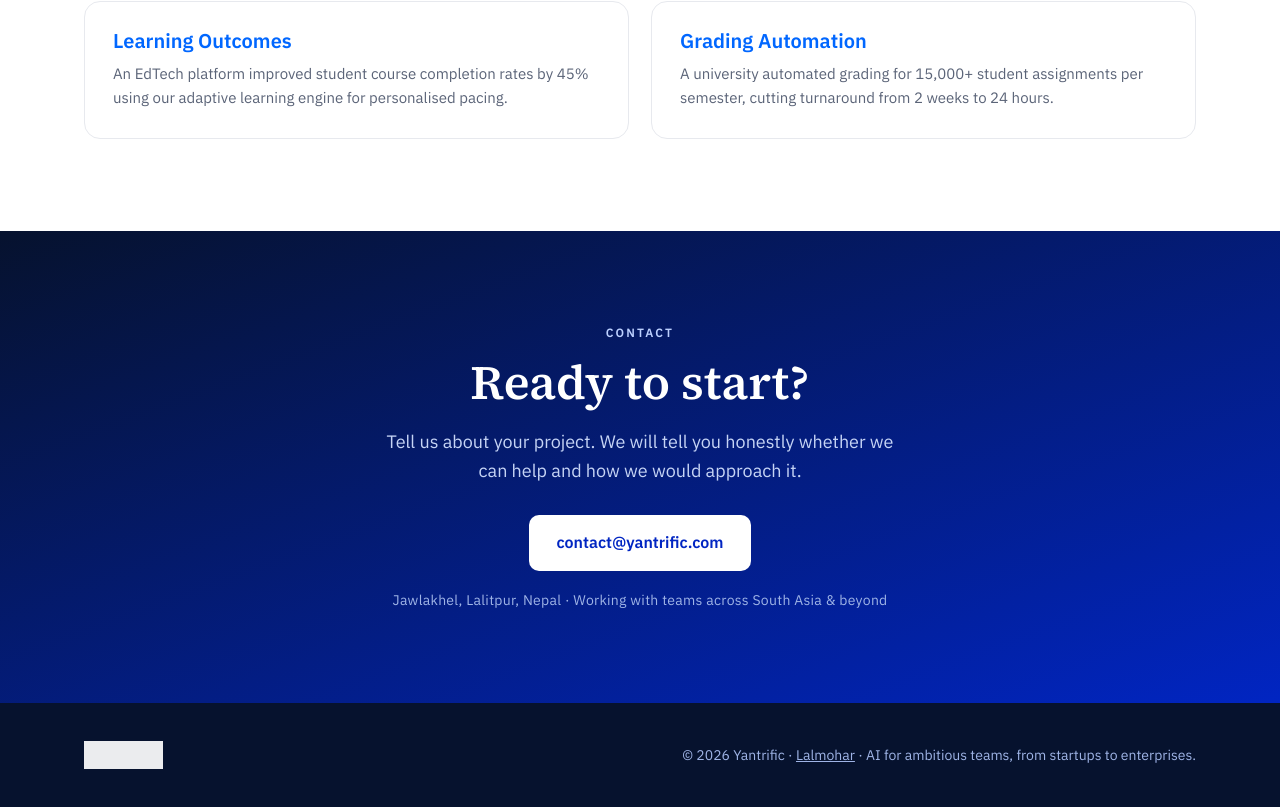
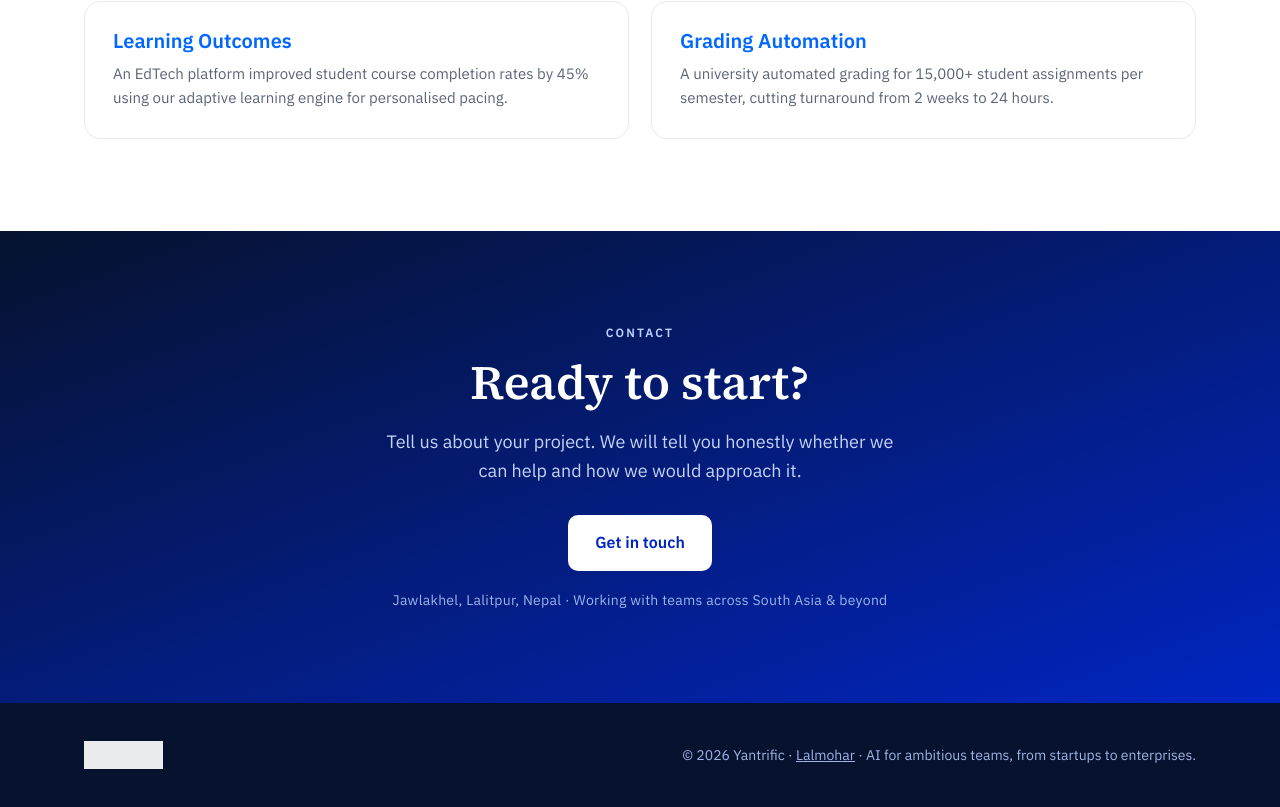
Before and after one commit to kushalbox/yantrific, a React (Vite) app: page /industries/education-edtech in a window 1280 px wide. Shown: the part 2116-2923 px from the top of the page. Built offline with nearby package versions, Linux system fonts and the light colour scheme.

Commit message:
Add ScrollToTop, fix dead CTAs: replace mailto with Link navigation to /#contact

```diff
--- a/src/App.jsx
+++ b/src/App.jsx
@@ -1,4 +1,5 @@
 import { Routes, Route } from 'react-router-dom';
+import ScrollToTop from './components/ScrollToTop';
 import Home from './pages/Home';
 import ServicePage from './pages/ServicePage';
 import IndustryPage from './pages/IndustryPage';
@@ -6,6 +7,8 @@ import ProductPage from './pages/ProductPage';
 
 function App() {
   return (
+    <>
+      <ScrollToTop />
       <Routes>
         <Route path="/" element={<Home />} />
         <Route path="/services/:slug" element={<ServicePage />} />
@@ -13,6 +16,7 @@ function App() {
         <Route path="/products/:slug" element={<ProductPage />} />
         <Route path="*" element={<Home />} />
       </Routes>
+    </>
   );
 }
 
--- /dev/null
+++ b/src/components/ScrollToTop.jsx
@@ -0,0 +1,20 @@
+import { useEffect } from 'react';
+import { useLocation } from 'react-router-dom';
+
+function ScrollToTop() {
+  const { pathname, hash } = useLocation();
+
+  useEffect(() => {
+    if (!hash) {
+      window.scrollTo(0, 0);
+    } else {
+      setTimeout(() => {
+        document.getElementById(hash.replace('#', ''))?.scrollIntoView({ behavior: 'smooth' });
+      }, 100);
+    }
+  }, [pathname, hash]);
+
+  return null;
+}
+
+export default ScrollToTop;
--- a/src/pages/IndustryPage.jsx
+++ b/src/pages/IndustryPage.jsx
@@ -182,7 +182,7 @@ function IndustryPage() {
             <span className="eyebrow">Industry</span>
             <h1 className="page-hero__title">{ind.t}</h1>
             <p className="page-hero__sub">{ind.tagline}</p>
-            <a className="btn btn--primary btn--lg" href="mailto:contact@yantrific.com">Get started</a>
+            <Link className="btn btn--primary btn--lg" to="/#contact">Get started</Link>
           </div>
         </section>
 
@@ -242,7 +242,7 @@ function IndustryPage() {
             <span className="eyebrow eyebrow--light">Contact</span>
             <h2>Ready to start?</h2>
             <p className="contact__sub">Tell us about your project. We will tell you honestly whether we can help and how we would approach it.</p>
-            <a className="btn btn--primary btn--lg" href="mailto:contact@yantrific.com">contact@yantrific.com</a>
+            <Link className="btn btn--primary btn--lg" to="/#contact">Get in touch</Link>
             <p className="contact__loc">Jawlakhel, Lalitpur, Nepal &middot; Working with teams across South Asia &amp; beyond</p>
           </div>
         </section>
--- a/src/pages/ProductPage.jsx
+++ b/src/pages/ProductPage.jsx
@@ -1,3 +1,4 @@
+import { Link } from 'react-router-dom';
 import Nav from '../components/Nav';
 import Footer from '../components/Footer';
 
@@ -27,7 +28,7 @@ function ProductPage() {
             <p className="page-hero__sub">{p.tagline}</p>
             <div className="hero__cta">
               <a className="btn btn--primary btn--lg" href="https://lalmohar.com" target="_blank" rel="noopener">Try Lalmohar</a>
-              <a className="btn btn--ghost btn--lg" href="mailto:contact@yantrific.com">Get in touch</a>
+              <Link className="btn btn--ghost btn--lg" to="/#contact">Get in touch</Link>
             </div>
           </div>
         </section>
@@ -67,7 +68,7 @@ function ProductPage() {
             <h2>Start using Lalmohar today.</h2>
             <p className="contact__sub">Visit lalmohar.com to create your account. Built by Yantrific. Questions? Email us directly.</p>
             <a className="btn btn--primary btn--lg" href="https://lalmohar.com" target="_blank" rel="noopener">Visit lalmohar.com</a>
-            <p className="contact__loc" style={{marginTop: "14px"}}><a href="mailto:contact@yantrific.com" style={{color:"#9fb4e6",textDecoration:"underline"}}>contact@yantrific.com</a></p>
+            <p className="contact__loc" style={{marginTop: "14px"}}><Link to="/#contact" style={{color:"#9fb4e6",textDecoration:"underline"}}>contact@yantrific.com</Link></p>
           </div>
         </section>
       </main>
--- a/src/pages/ServicePage.jsx
+++ b/src/pages/ServicePage.jsx
@@ -116,7 +116,7 @@ function ServicePage() {
             <span className="eyebrow">Service {s.n}</span>
             <h1 className="page-hero__title">{s.t}</h1>
             <p className="page-hero__sub">{s.tagline}</p>
-            <a className="btn btn--primary btn--lg" href="mailto:contact@yantrific.com">Get started</a>
+            <Link className="btn btn--primary btn--lg" to="/#contact">Get started</Link>
           </div>
         </section>
 
@@ -176,7 +176,7 @@ function ServicePage() {
             <span className="eyebrow eyebrow--light">Contact</span>
             <h2>Ready to start?</h2>
             <p className="contact__sub">Tell us about your project. We will tell you honestly whether we can help and how we would approach it.</p>
-            <a className="btn btn--primary btn--lg" href="mailto:contact@yantrific.com">contact@yantrific.com</a>
+            <Link className="btn btn--primary btn--lg" to="/#contact">Get in touch</Link>
             <p className="contact__loc">Jawlakhel, Lalitpur, Nepal &middot; Working with teams across South Asia &amp; beyond</p>
           </div>
         </section>
```
Lines whose indentation alone changed are shown as unchanged.
